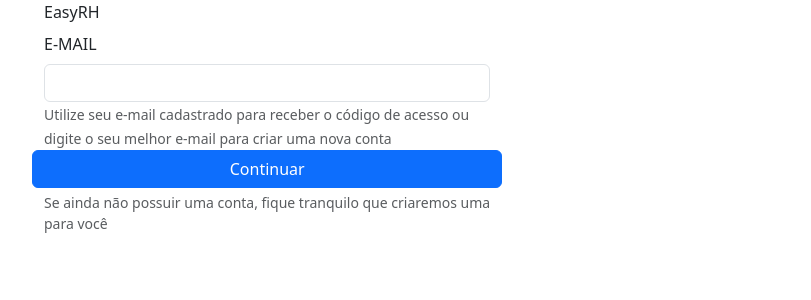
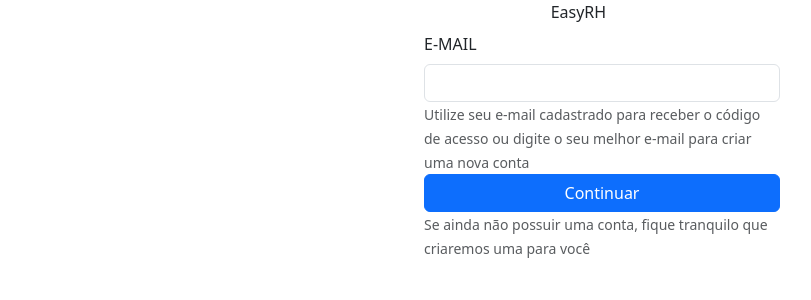
Before and after one commit to VULGOTeam/easyrh-front, a React (Create React App) app in the folder easyrh-front/: page / in a window 1280 px wide. Shown: the top 300 px of the page, without its empty margins (38-849 px from the left). Built offline with nearby package versions, Linux system fonts and the light colour scheme.

Commit message:
Login Form Layout

```diff
--- a/easyrh-front/src/App.js
+++ b/easyrh-front/src/App.js
@@ -4,7 +4,8 @@
 
 function App() {
   return (
-    <Login class=""/>
+
+    <Login />
   );
 }
 
--- a/easyrh-front/src/index.css
+++ b/easyrh-front/src/index.css
@@ -11,3 +11,7 @@
   font-family: source-code-pro, Menlo, Monaco, Consolas, 'Courier New',
     monospace;
 }
+
+.selector-for-some-widget {
+  box-sizing: content-box;
+}
--- a/easyrh-front/src/index.js
+++ b/easyrh-front/src/index.js
@@ -5,8 +5,9 @@
 import reportWebVitals from './reportWebVitals';
 
 ReactDOM.render(
+
   <React.StrictMode>
-    <App />
+  <App />
   </React.StrictMode>,
   document.getElementById('root')
 );
--- a/easyrh-front/src/pages/Login/Login.css
+++ b/easyrh-front/src/pages/Login/Login.css
@@ -24,8 +24,3 @@
 Form Button{
     width: 100%;
 }
-
-Form{
-    width: 40%;
-    height: 60%;
-}
--- a/easyrh-front/src/pages/Login/Login.js
+++ b/easyrh-front/src/pages/Login/Login.js
@@ -1,18 +1,24 @@
 import logo from '../../logo.svg';
-import {Form, Button, Container, Row, Grid, Col} from 'react-bootstrap';
+import {Form, Button, Container, Row, Col} from 'react-bootstrap';
 import 'bootstrap/dist/css/bootstrap.min.css';
 import './Login.css';
 
 function Login(){
     return (
             <Container>
+               <Row class="content-center">
+                 <Col class="col-*-2"></Col>
+                 <Col class="col-*-8 border">
+                        <Form class="shadow border form-horizontal container-fluid py-3">
                             <Row>
-                 <Col class="col-md-12">
-                        <Form class="form-login .form-group">
-                            <Row>
+                                    <Col class="col-*-3"></Col>
+                                    <Col class="col-*-6">
                                         <Form.Label>EasyRH</Form.Label>
+                                    </Col>
+                                    <Col class="col-*-3"></Col>
                             </Row>
                             <Row>
+                                <Col class="col-*-12 py-4">
                                 <Form.Group controlId="formBasicEmail">
                                     <Form.Label>E-MAIL</Form.Label>
                                     <Form.Control type="email" />
@@ -21,20 +27,26 @@
                                     ou digite o seu melhor e-mail para criar uma nova conta
                                     </Form.Text>
                                 </Form.Group>
+                                </Col>
                             </Row>
-                            <Row>
+                            <Row class="py-3">
+                                <Col class="col-*-12 py-3">
                                     <Button variant="primary" type="submit">
                                     Continuar
                                     </Button>
+                                </Col>
                             </Row>
                             <Row>
-                            <Form.Text className="text-muted">
+                                <Col class="col-*-12 pt-5">
+                                    <Form.Text  className="text-muted">
                                     Se ainda não possuir uma conta, fique tranquilo que criaremos uma para você
                                     </Form.Text>
+                                </Col>
                             </Row>
-
                     </Form>
                 </Col>
+
+                <Col class="col-*-2"></Col>
                 </Row>
         </Container>
     );
```
Lines whose indentation alone changed are shown as unchanged.
